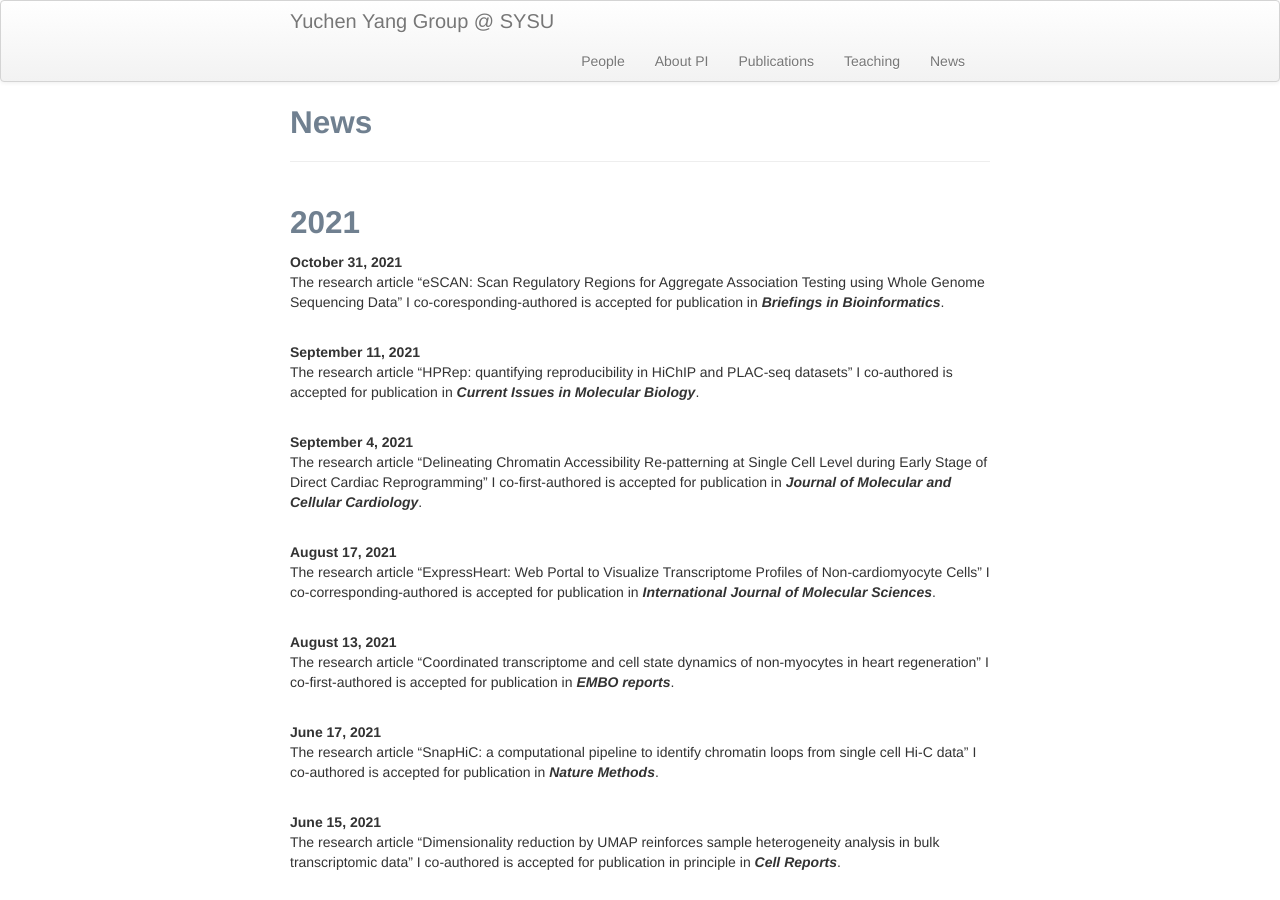
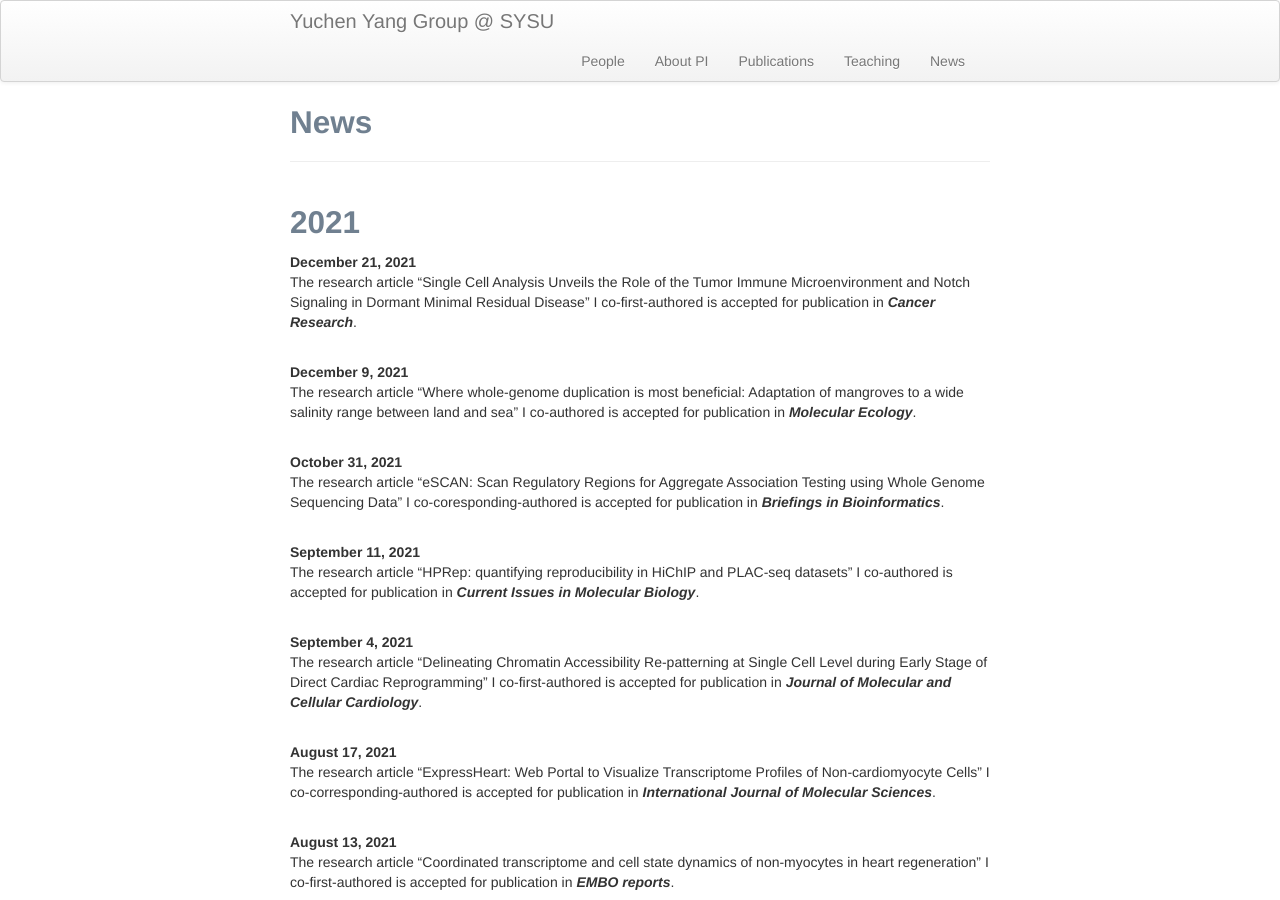
Before and after one commit to yuchenyanggroup/yuchenyanggroup.github.io, a Jekyll site: the page built from pages/News.md, in a window 1280 px wide and 900 px high. Built offline with Jekyll 4.4.1, drawn with Linux system fonts in a browser that asks for light colours.

Commit message:
Update News.md

```diff
--- a/pages/News.md
+++ b/pages/News.md
@@ -4,6 +4,14 @@ title: News
 ---
 
 ## 2021
+<b>December 21, 2021</b><br/>
+The research article "Single Cell Analysis Unveils the Role of the Tumor Immune Microenvironment and Notch Signaling in Dormant Minimal Residual Disease" I co-first-authored is accepted for publication in ***Cancer Research***.<br/>
+<br/>
+
+<b>December 9, 2021</b><br/>
+The research article "Where whole-genome duplication is most beneficial: Adaptation of mangroves to a wide salinity range between land and sea" I co-authored is accepted for publication in ***Molecular Ecology***.<br/>
+<br/>
+
 <b>October 31, 2021</b><br/>
 The research article "eSCAN: Scan Regulatory Regions for Aggregate Association Testing using Whole Genome Sequencing Data" I co-coresponding-authored is accepted for publication in ***Briefings in Bioinformatics***.<br/>
 <br/>
```
